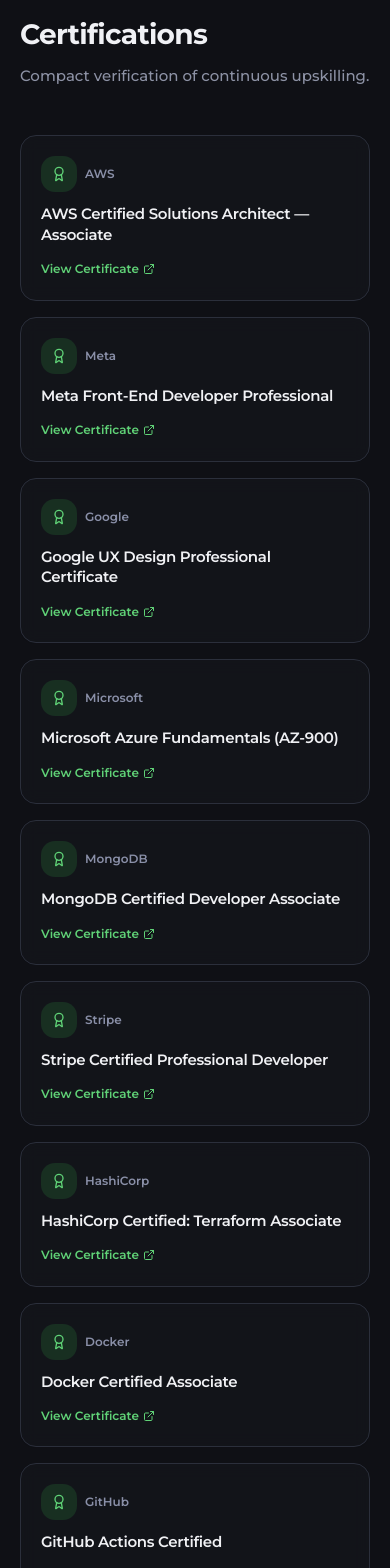
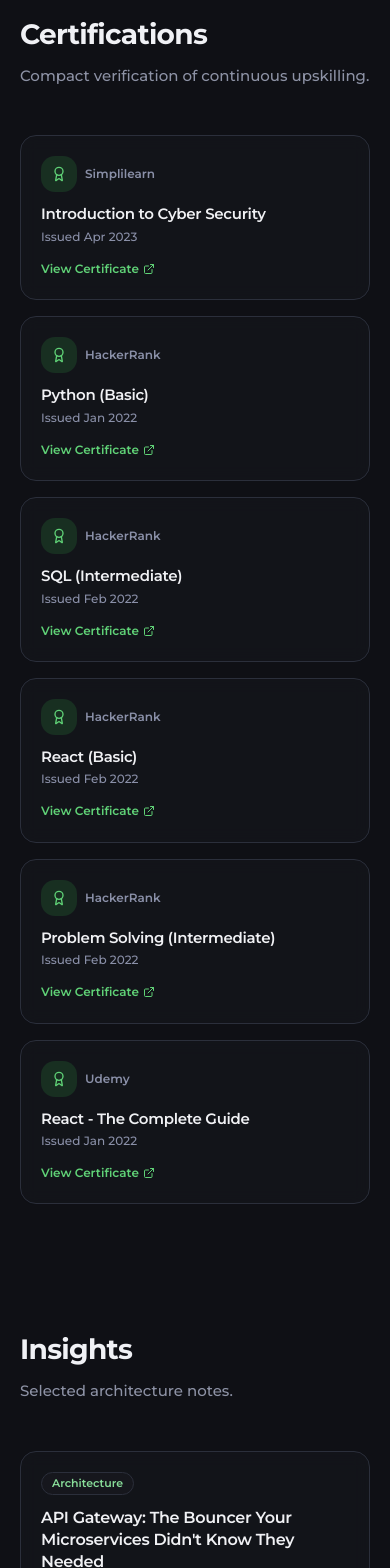
Before and after one commit to sanukhandev/sanukhandev.github.io, a React (Vite) app: page / in a window 390 px wide. Shown: the part 5920-7488 px from the top of the page. Built offline with nearby package versions, Linux system fonts and the light colour scheme; the HTML template or start-up script is replaced by a standard one.

Commit message:
feat: update Certifications and Footer components with new certification details and contact information

```diff
--- a/src/components/sections/Certifications.tsx
+++ b/src/components/sections/Certifications.tsx
@@ -29,8 +29,13 @@ export default function Certifications() {
               <h3 className="text-[15px] font-semibold leading-snug text-[#f0f1f4]">
                 {c.title}
               </h3>
+              {c.issued && (
+                <p className="mt-1 text-xs text-[#8a90a8]">Issued {c.issued}</p>
+              )}
               <a
                 href={c.url}
+                target="_blank"
+                rel="noopener noreferrer"
                 className="mt-4 inline-flex items-center gap-1 text-xs font-semibold text-tea-green-400 hover:text-tea-green-300"
               >
                 View Certificate <ExternalLink className="h-3 w-3" />
--- a/src/components/sections/Footer.tsx
+++ b/src/components/sections/Footer.tsx
@@ -1,4 +1,5 @@
 import * as Icons from "lucide-react";
+import { Mail, Phone, MapPin } from "lucide-react";
 import { footer } from "@/data/siteData";
 
 export default function Footer() {
@@ -40,8 +41,30 @@ export default function Footer() {
           </div>
         </div>
 
-        <div className="mt-8 border-t border-[#2b2f3b] pt-5 text-xs text-[#8a90a8]">
-          {footer.copyright}
+        <div className="mt-8 border-t border-[#2b2f3b] pt-5 flex flex-col gap-3 sm:flex-row sm:items-center sm:justify-between text-xs text-[#8a90a8]">
+          <div className="flex flex-wrap gap-4">
+            <a
+              href={`mailto:${footer.contact.email}`}
+              className="inline-flex items-center gap-1 hover:text-[#f0f1f4] transition-colors"
+            >
+              <Mail className="h-3 w-3" />
+              {footer.contact.email}
+            </a>
+            {footer.contact.phone && (
+              <a
+                href={`tel:${footer.contact.phone}`}
+                className="inline-flex items-center gap-1 hover:text-[#f0f1f4] transition-colors"
+              >
+                <Phone className="h-3 w-3" />
+                {footer.contact.phone}
+              </a>
+            )}
+            <span className="inline-flex items-center gap-1">
+              <MapPin className="h-3 w-3" />
+              {footer.contact.location}
+            </span>
+          </div>
+          <span>{footer.copyright}</span>
         </div>
       </div>
     </footer>
--- a/src/data/siteData.ts
+++ b/src/data/siteData.ts
@@ -288,38 +288,53 @@ export const articles = [
 
 export const certifications = [
   {
-    issuer: "AWS",
-    title: "AWS Certified Solutions Architect — Associate",
-    url: "#",
-  },
-  { issuer: "Meta", title: "Meta Front-End Developer Professional", url: "#" },
-  {
-    issuer: "Google",
-    title: "Google UX Design Professional Certificate",
-    url: "#",
+    issuer: "Simplilearn",
+    title: "Introduction to Cyber Security",
+    issued: "Apr 2023",
+    credentialId: "MycyWRDvWyb",
+    category: "Security",
+    url: "https://simpli.app.link/MycyWRDvWyb",
   },
   {
-    issuer: "Microsoft",
-    title: "Microsoft Azure Fundamentals (AZ-900)",
-    url: "#",
+    issuer: "HackerRank",
+    title: "Python (Basic)",
+    issued: "Jan 2022",
+    credentialId: "8124d504fd5d",
+    category: "Programming",
+    url: "https://www.hackerrank.com/certificates/8124d504fd5d",
   },
   {
-    issuer: "MongoDB",
-    title: "MongoDB Certified Developer Associate",
-    url: "#",
+    issuer: "HackerRank",
+    title: "SQL (Intermediate)",
+    issued: "Feb 2022",
+    credentialId: "0568be8a2030",
+    category: "Database",
+    url: "https://www.hackerrank.com/certificates/0568be8a2030",
   },
   {
-    issuer: "Stripe",
-    title: "Stripe Certified Professional Developer",
-    url: "#",
+    issuer: "HackerRank",
+    title: "React (Basic)",
+    issued: "Feb 2022",
+    credentialId: "81d2dee86295",
+    category: "Frontend",
+    url: "https://www.hackerrank.com/certificates/81d2dee86295",
   },
   {
-    issuer: "HashiCorp",
-    title: "HashiCorp Certified: Terraform Associate",
-    url: "#",
+    issuer: "HackerRank",
+    title: "Problem Solving (Intermediate)",
+    issued: "Feb 2022",
+    credentialId: "56d29c99f14d",
+    category: "Algorithms",
+    url: "https://www.hackerrank.com/certificates/56d29c99f14d",
   },
-  { issuer: "Docker", title: "Docker Certified Associate", url: "#" },
-  { issuer: "GitHub", title: "GitHub Actions Certified", url: "#" },
+  {
+    issuer: "Udemy",
+    title: "React - The Complete Guide",
+    issued: "Jan 2022",
+    credentialId: "UC-119237dc-9851-489c-8f06-313fca17fdc1",
+    category: "Advanced Frontend",
+    url: "https://www.udemy.com/certificate/UC-119237dc-9851-489c-8f06-313fca17fdc1/",
+  },
 ];
 
 export const testimonials = [
@@ -354,7 +369,7 @@ export const footer = {
     {
       label: "LinkedIn",
       icon: "Linkedin",
-      href: "https://linkedin.com/in/sanukhandev",
+      href: "https://www.linkedin.com/in/sanu-khan-dev/",
     },
   ],
   quickLinks: [
@@ -365,8 +380,9 @@ export const footer = {
   ],
   servicesLinks: [],
   contact: {
-    email: "hello@sanukhan.dev",
-    location: "Global",
+    email: "khan.sanukhan@outlook.com",
+    phone: "+971563860850",
+    location: "Dubai, UAE",
     cta: { label: "Connect", href: "#contact" },
   },
   copyright: `© ${new Date().getFullYear()} Sanu Khan. All rights reserved.`,
```
